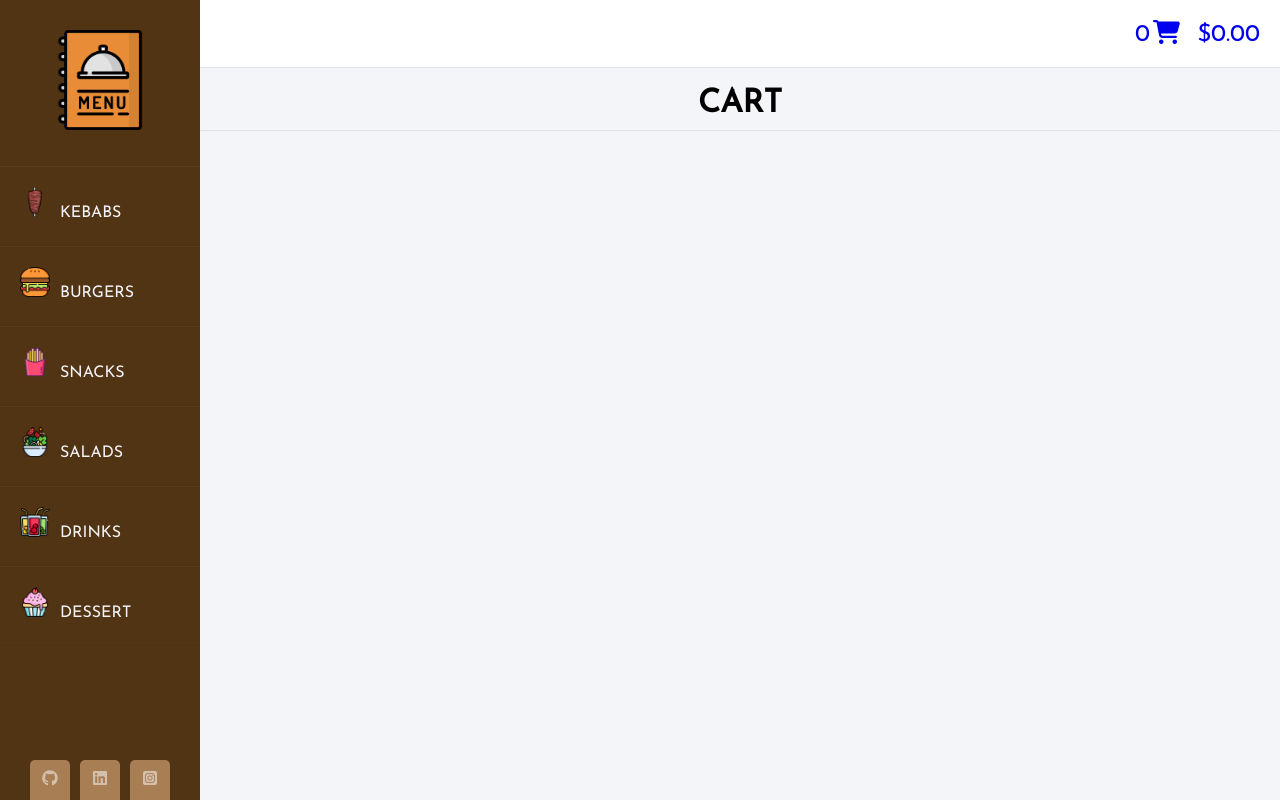
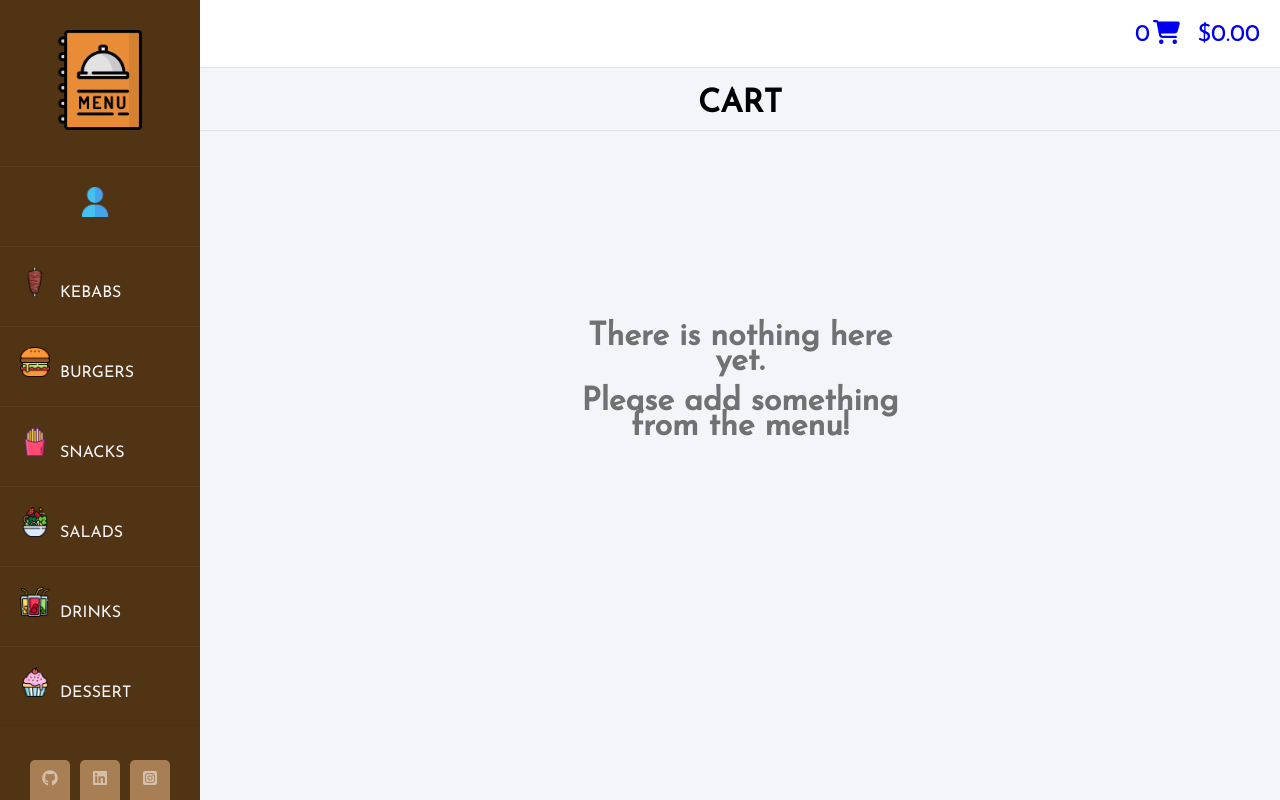
Before and after one commit to AxoyTO/final, a Flask app: page /cart/ in a window 1280 px wide. Run offline with Flask 3, Linux system fonts and the light colour scheme; some libraries are stand-ins or nearby versions.

Commit message:
user proto

```diff
--- a/menu/static/css/styles.css
+++ b/menu/static/css/styles.css
@@ -35,6 +35,10 @@ body {
 
 .wrapper .sidebar h2 .fa-solid {
     width: 100px;
+}
+
+.mid-aligned {
+    text-align: center !important;
 }
 
 .wrapper .sidebar ul li {
@@ -120,6 +124,13 @@ body {
     grid-auto-rows: 500px;
 }
 
+.wrapper .main_content .catalog .empty_cart {
+
+    margin: auto;
+    text-align: center;
+    grid-column-start: 2;
+}
+
 .wrapper .main_content .catalog .menu_item {
     text-align: center;
     margin-bottom: 20px;
--- a/menu/templates/cart.html
+++ b/menu/templates/cart.html
@@ -4,6 +4,9 @@
     <h1> {{ title }} </h1>
 {% endblock header %}
 {% block content %}
+{% if not cart %}
+    <h1 class="empty_cart"> There is nothing here yet. </br> <p style="margin-top:15px">Please add something from the menu!</p> </h1>
+{% endif %}
 {% for meal in cart %}
     <div class="menu_item">
         {% set file = 'pics/'+meal.meal+'.png'%}
--- a/menu/templates/layout.html
+++ b/menu/templates/layout.html
@@ -21,6 +21,7 @@
             <div class="sidebar">
                 <h2><img src="{{url_for('static', filename='icons/menu.png')}}" alt="menu-img" class="fa-solid"></h2>
                 <ul>
+                    <div class="mid-aligned"><li><a href="#"><img src="{{url_for('static', filename='icons/user.png')}}" alt="user-img" class="fa-solid"></a></li></div>
                     <li><a href="/kebabs"><img src="{{url_for('static', filename='icons/kebabs.png')}}" alt="kebabs-img" class="fa-solid">Kebabs</a></li>
                     <li><a href="/burgers"><img src="{{url_for('static', filename='icons/burgers.png')}}" alt="burgers-img" class="fa-solid">Burgers</a></li>
                     <li><a href="/snacks"><img src="{{url_for('static', filename='icons/snacks.png')}}" alt="snacks-img" class="fa-solid" >Snacks</a></li>
```
Also changed, not shown: instance/db.sqlite3, menu/static/icons/user.png (added).
